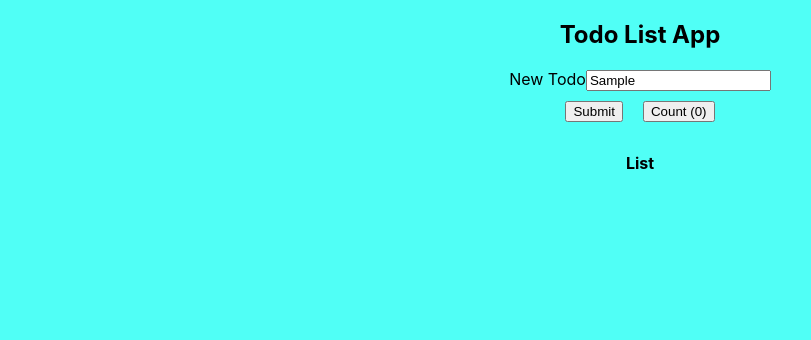
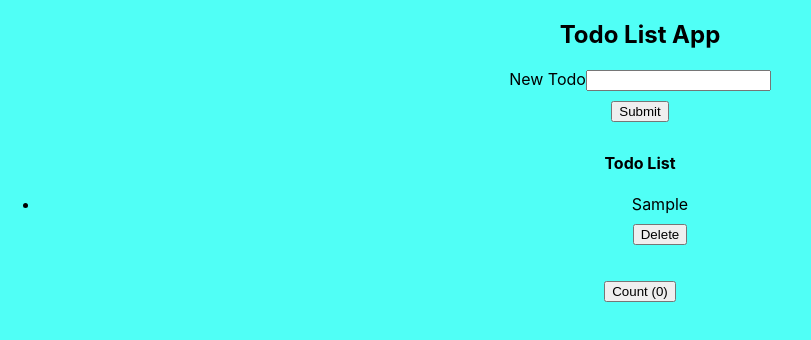
Before and after one commit to Komenpurity/ToDo-List-App, a React (Create React App) app: page / in a window 1280 px wide. Both pictures are taken after typing "Sample" into the empty fields and a click on the button "Submit". Shown: the top 340 px of the page, without its empty margins (0-811 px from the left). Built offline with nearby package versions, Linux system fonts and the light colour scheme.

Commit message:
submit and delete functional

```diff
--- a/src/FormComponent.js
+++ b/src/FormComponent.js
@@ -1,16 +1,15 @@
 import React, { Component } from 'react'
+import Submit from './Submit'
 
-export class FormComponent extends Component {
+class FormComponent extends Component {
 
     constructor(props) {
       super(props)
 
       this.state = {
         count: 0
-        // topic: "React"
       }
       this.handleCount = this.handleCount.bind(this)
-      // this.handleSubmit = this.handleSubmit.bind(this)
     }
 
     handleCount(){
@@ -19,24 +18,16 @@ export class FormComponent extends Component {
         })
     }
 
-    /* handleSubmit(event){
-        this.setState({
-            topic: event.target.value
-        })
-    } */
-
-
 
   render() {
+
     return (
       <div className="container">
-        <form >
-          <label>New Todo</label>
-          <input type="text" />
-        </form>
-        <button >Submit</button>
+
+        <Submit />
 
         <button onClick = {this.handleCount}>Count ({this.state.count})</button>
+
       </div>
     )
   }
--- /dev/null
+++ b/src/Submit.js
@@ -0,0 +1,41 @@
+import React from 'react'
+import { useState } from 'react'
+import TodoList from './TodoList';
+
+function Submit() {
+
+    const [todo,setTodo] = useState("")
+
+//keep track of the status of todos array and add items to it
+    const [todos, setTodos] = useState([]);
+
+
+//add items to todos array
+const addTodo = () => {
+    if(todo !== ""){
+        setTodos([...todos,todo])
+//after the value of the input is added to the todos list clear the input
+        setTodo("")
+    }
+}
+
+
+  return (
+    <div>
+
+    <form  >
+          <label>New Todo</label>
+            <input type="text" value={todo} onChange={(event) => {
+                setTodo(event.target.value);
+            }}/>
+
+    </form>
+
+        <button type='submit' onClick = {addTodo} >Submit</button>
+
+        <TodoList listTodos={todos} listTodo={todo} listSettodos = {setTodos}/>
+    </div>
+  )
+}
+
+export default Submit
--- a/src/Title.js
+++ b/src/Title.js
@@ -1,6 +1,5 @@
 import React from 'react'
 import FormComponent from './FormComponent'
-import ToDoList from './ToDoList'
 
 function Title(props) {
   return (
@@ -9,7 +8,6 @@ function Title(props) {
 
         <FormComponent />
 
-        <ToDoList />
 
     </div>
   )
--- a/src/ToDoList.js
+++ /dev/null
@@ -1,16 +0,0 @@
-import React, { Component } from 'react'
-
-export class ToDoList extends Component {
-  render() {
-    return (
-      <div>
-        <h4> List </h4>
-        <ul>
-
-        </ul>
-      </div>
-    )
-  }
-}
-
-export default ToDoList
--- /dev/null
+++ b/src/TodoList.js
@@ -0,0 +1,36 @@
+import React from 'react'
+
+export default function TodoList(props) {
+
+    const {listTodos,listTodo,listSettodos} = props
+
+    const deleteTodo = (text) => {
+        const newTodos = listTodos.filter((todo) =>{
+            return todo !== text
+        })
+        listSettodos(newTodos);
+    }
+
+  return (
+    <div>
+        <h4>Todo List</h4>
+
+    {listTodos.length> 0 ? (
+    <ul className="todo_list">
+        {listTodos.map((todo,index) => (
+            <div className='todolist'>
+            <li key={index}>{todo}</li>
+            <button onClick = {() => {
+                deleteTodo(todo)
+            }}>Delete</button>
+            </div>
+        ))}
+    </ul> ) : (
+        <div>
+            <p>No task found</p>
+        </div>
+
+    )}
+        </div>
+    )
+    }
--- a/src/index.css
+++ b/src/index.css
@@ -16,3 +16,8 @@ code {
 button{
   margin: 10px;
 }
+
+.todolist{
+  align-items:center;
+
+}
```
